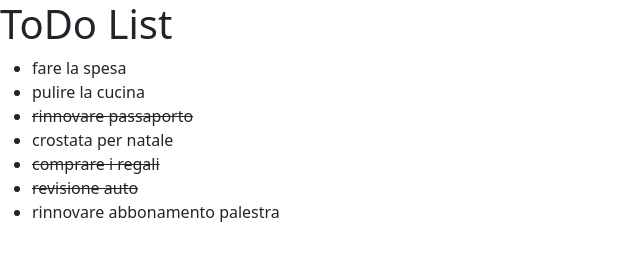
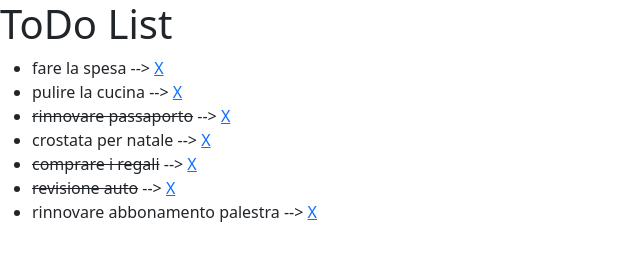
Before and after one commit to SebastianoUrban/vue-todolist, a plain HTML site: page index.html in a window 1280 px wide. Shown: the whole page, without its empty margins (0-640 px from the left). Drawn offline with nearby package versions, Linux system fonts and the light colour scheme.

Commit message:
add option for remove elemtnt from todo List

```diff
--- a/index.html
+++ b/index.html
@@ -24,8 +24,9 @@
         <div id="app">
             <h1>ToDo List</h1>
             <ul >
-                <li v-for="todo in toDoList" :class="(todo.done ? 'done' : '')">
-                    {{todo.text}}
+                <li v-for="todo, index in toDoList" >
+                    <span :class="(todo.done ? 'done' : '')">{{todo.text}}</span>
+                    --> <a href="#!" @click="toDoList.splice(index, 1)" >X</a>
                 </li>
             </ul>
 
```
